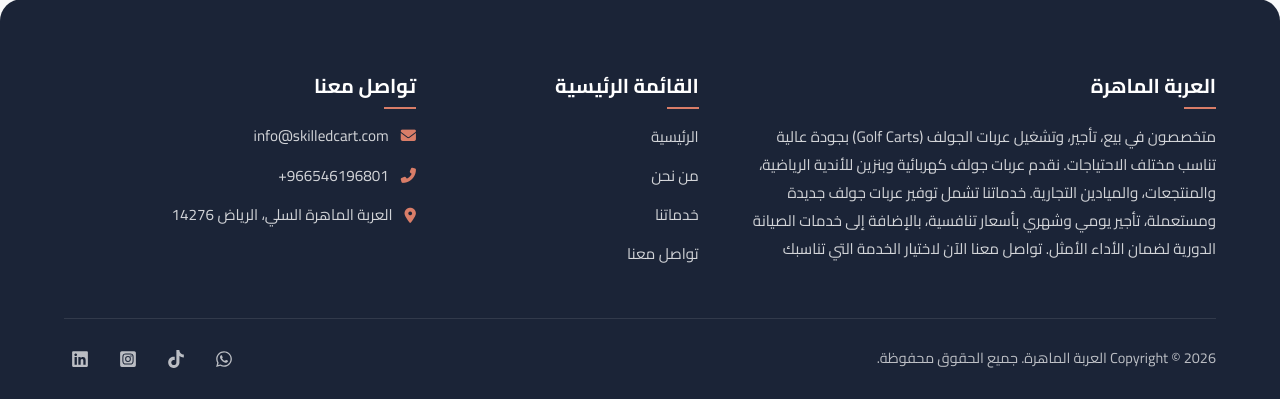
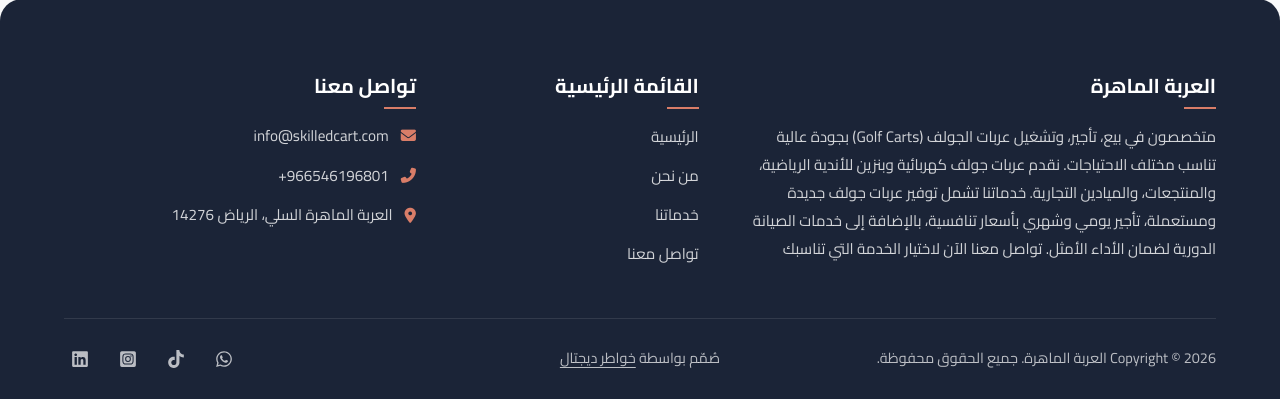
Before and after one commit to alkhowatir/mersan-website, a PHP site: page /index.html in a window 1280 px wide. Shown: the part 5715-6114 px from the top of the page. Run offline with PHP 8.4, Linux system fonts and the light colour scheme.

Commit message:
Add Alkhowatir agency credit to site footers

```diff
--- a/404.html
+++ b/404.html
@@ -90,8 +90,9 @@
     <!-- Site Footer -->
     <footer class="site-footer" id="colophon">
         <div class="container">
-            <div class="footer-bottom" style="border: none; padding: 30px 0; justify-content: center;">
+            <div class="footer-bottom" style="border: none; padding: 30px 0; display: flex; flex-direction: column; justify-content: center;">
                 <p>Copyright © 2026 العربة الماهرة. جميع الحقوق محفوظة.</p>
+                <p class="footer-credit">صُمّم بواسطة <a href="https://alkhowatir.store/" target="_blank" rel="noopener noreferrer">خواطر ديجتال</a></p>
             </div>
         </div>
     </footer>
--- a/about/index.html
+++ b/about/index.html
@@ -245,6 +245,7 @@
             <!-- Footer Bottom Bar -->
             <div class="footer-bottom">
                 <p>Copyright © 2026 العربة الماهرة. جميع الحقوق محفوظة.</p>
+                <p class="footer-credit">صُمّم بواسطة <a href="https://alkhowatir.store/" target="_blank" rel="noopener noreferrer">خواطر ديجتال</a></p>
                 <div class="footer-social">
                     <a href="https://wa.me/966546196801" target="_blank" rel="noopener noreferrer" aria-label="واتساب">
                         <svg viewBox="0 0 448 512"><path d="M380.9 97.1C339 55.1 283.2 32 223.9 32c-122.4 0-222 99.6-222 222 0 39.1 10.2 77.3 29.6 111L0 480l117.7-30.9c32.4 17.7 68.9 27 106.1 27h.1c122.3 0 224.1-99.6 224.1-222 0-59.3-25.2-115-67.1-157zm-157 341.6c-33.2 0-65.7-8.9-94-25.7l-6.7-4-69.8 18.3L72 359.2l-4.4-7c-18.5-29.4-28.2-63.3-28.2-98.2 0-101.7 82.8-184.5 184.6-184.5 49.3 0 95.6 19.2 130.4 54.1 34.8 34.9 56.2 81.2 56.1 130.5 0 101.8-84.9 184.6-186.6 184.6zm101.2-138.2c-5.5-2.8-32.8-16.2-37.9-18-5.1-1.9-8.8-2.8-12.5 2.8-3.7 5.6-14.3 18-17.6 21.8-3.2 3.7-6.5 4.2-12 1.4-32.6-16.3-54-29.1-75.5-66-5.7-9.8 5.7-9.1 16.3-30.3 1.8-3.7.9-6.9-.5-9.7-1.4-2.8-12.5-30.1-17.1-41.2-4.5-10.8-9.1-9.3-12.5-9.5-3.2-.2-6.9-.2-10.6-.2-3.7 0-9.7 1.4-14.8 6.9-5.1 5.6-19.4 19-19.4 46.3 0 27.3 19.9 53.7 22.6 57.4 2.8 3.7 39.1 59.7 94.8 83.8 35.2 15.2 49 16.5 66.6 13.9 10.7-1.6 32.8-13.4 37.4-26.4 4.6-13 4.6-24.1 3.2-26.4-1.3-2.5-5-3.9-10.5-6.6z"/></svg>
--- a/assets/css/style.css
+++ b/assets/css/style.css
@@ -1282,16 +1282,31 @@ button, input, textarea, select {
 
 .footer-bottom {
     padding: 24px 0;
-    display: flex;
-    align-items: center;
-    justify-content: space-between;
-    flex-wrap: wrap;
+    display: grid;
+    grid-template-columns: minmax(0, 1fr) auto minmax(0, 1fr);
+    align-items: center;
     gap: 16px;
     font-size: 0.9rem;
     color: rgba(255, 255, 255, 0.7);
 }
 
+.footer-credit {
+    text-align: center;
+}
+
+.footer-credit a {
+    color: inherit;
+    text-decoration: underline;
+    text-underline-offset: 4px;
+}
+
+.footer-credit a:hover,
+.footer-credit a:focus-visible {
+    color: var(--color-primary);
+}
+
 .footer-social {
+    justify-self: end;
     display: flex;
     align-items: center;
     gap: 16px;
@@ -1426,6 +1441,7 @@ button, input, textarea, select {
     }
 
     .footer-bottom {
+        display: flex;
         flex-direction: column;
         text-align: center;
         gap: 12px;
--- a/contact-us/index.html
+++ b/contact-us/index.html
@@ -286,6 +286,7 @@
             <!-- Footer Bottom Bar -->
             <div class="footer-bottom">
                 <p>Copyright © 2026 العربة الماهرة. جميع الحقوق محفوظة.</p>
+                <p class="footer-credit">صُمّم بواسطة <a href="https://alkhowatir.store/" target="_blank" rel="noopener noreferrer">خواطر ديجتال</a></p>
                 <div class="footer-social">
                     <a href="https://wa.me/966546196801" target="_blank" rel="noopener noreferrer" aria-label="واتساب">
                         <svg viewBox="0 0 448 512"><path d="M380.9 97.1C339 55.1 283.2 32 223.9 32c-122.4 0-222 99.6-222 222 0 39.1 10.2 77.3 29.6 111L0 480l117.7-30.9c32.4 17.7 68.9 27 106.1 27h.1c122.3 0 224.1-99.6 224.1-222 0-59.3-25.2-115-67.1-157zm-157 341.6c-33.2 0-65.7-8.9-94-25.7l-6.7-4-69.8 18.3L72 359.2l-4.4-7c-18.5-29.4-28.2-63.3-28.2-98.2 0-101.7 82.8-184.5 184.6-184.5 49.3 0 95.6 19.2 130.4 54.1 34.8 34.9 56.2 81.2 56.1 130.5 0 101.8-84.9 184.6-186.6 184.6zm101.2-138.2c-5.5-2.8-32.8-16.2-37.9-18-5.1-1.9-8.8-2.8-12.5 2.8-3.7 5.6-14.3 18-17.6 21.8-3.2 3.7-6.5 4.2-12 1.4-32.6-16.3-54-29.1-75.5-66-5.7-9.8 5.7-9.1 16.3-30.3 1.8-3.7.9-6.9-.5-9.7-1.4-2.8-12.5-30.1-17.1-41.2-4.5-10.8-9.1-9.3-12.5-9.5-3.2-.2-6.9-.2-10.6-.2-3.7 0-9.7 1.4-14.8 6.9-5.1 5.6-19.4 19-19.4 46.3 0 27.3 19.9 53.7 22.6 57.4 2.8 3.7 39.1 59.7 94.8 83.8 35.2 15.2 49 16.5 66.6 13.9 10.7-1.6 32.8-13.4 37.4-26.4 4.6-13 4.6-24.1 3.2-26.4-1.3-2.5-5-3.9-10.5-6.6z"/></svg>
--- a/index.html
+++ b/index.html
@@ -468,6 +468,7 @@
             <!-- Footer Bottom Bar -->
             <div class="footer-bottom">
                 <p>Copyright © 2026 العربة الماهرة. جميع الحقوق محفوظة.</p>
+                <p class="footer-credit">صُمّم بواسطة <a href="https://alkhowatir.store/" target="_blank" rel="noopener noreferrer">خواطر ديجتال</a></p>
                 <div class="footer-social">
                     <a href="https://wa.me/966546196801" target="_blank" rel="noopener noreferrer" aria-label="واتساب">
                         <svg viewBox="0 0 448 512"><path d="M380.9 97.1C339 55.1 283.2 32 223.9 32c-122.4 0-222 99.6-222 222 0 39.1 10.2 77.3 29.6 111L0 480l117.7-30.9c32.4 17.7 68.9 27 106.1 27h.1c122.3 0 224.1-99.6 224.1-222 0-59.3-25.2-115-67.1-157zm-157 341.6c-33.2 0-65.7-8.9-94-25.7l-6.7-4-69.8 18.3L72 359.2l-4.4-7c-18.5-29.4-28.2-63.3-28.2-98.2 0-101.7 82.8-184.5 184.6-184.5 49.3 0 95.6 19.2 130.4 54.1 34.8 34.9 56.2 81.2 56.1 130.5 0 101.8-84.9 184.6-186.6 184.6zm101.2-138.2c-5.5-2.8-32.8-16.2-37.9-18-5.1-1.9-8.8-2.8-12.5 2.8-3.7 5.6-14.3 18-17.6 21.8-3.2 3.7-6.5 4.2-12 1.4-32.6-16.3-54-29.1-75.5-66-5.7-9.8 5.7-9.1 16.3-30.3 1.8-3.7.9-6.9-.5-9.7-1.4-2.8-12.5-30.1-17.1-41.2-4.5-10.8-9.1-9.3-12.5-9.5-3.2-.2-6.9-.2-10.6-.2-3.7 0-9.7 1.4-14.8 6.9-5.1 5.6-19.4 19-19.4 46.3 0 27.3 19.9 53.7 22.6 57.4 2.8 3.7 39.1 59.7 94.8 83.8 35.2 15.2 49 16.5 66.6 13.9 10.7-1.6 32.8-13.4 37.4-26.4 4.6-13 4.6-24.1 3.2-26.4-1.3-2.5-5-3.9-10.5-6.6z"/></svg>
--- a/projects/index.html
+++ b/projects/index.html
@@ -280,6 +280,7 @@
             <!-- Footer Bottom Bar -->
             <div class="footer-bottom">
                 <p>Copyright © 2026 العربة الماهرة. جميع الحقوق محفوظة.</p>
+                <p class="footer-credit">صُمّم بواسطة <a href="https://alkhowatir.store/" target="_blank" rel="noopener noreferrer">خواطر ديجتال</a></p>
                 <div class="footer-social">
                     <a href="https://wa.me/966546196801" target="_blank" rel="noopener noreferrer" aria-label="واتساب">
                         <svg viewBox="0 0 448 512"><path d="M380.9 97.1C339 55.1 283.2 32 223.9 32c-122.4 0-222 99.6-222 222 0 39.1 10.2 77.3 29.6 111L0 480l117.7-30.9c32.4 17.7 68.9 27 106.1 27h.1c122.3 0 224.1-99.6 224.1-222 0-59.3-25.2-115-67.1-157zm-157 341.6c-33.2 0-65.7-8.9-94-25.7l-6.7-4-69.8 18.3L72 359.2l-4.4-7c-18.5-29.4-28.2-63.3-28.2-98.2 0-101.7 82.8-184.5 184.6-184.5 49.3 0 95.6 19.2 130.4 54.1 34.8 34.9 56.2 81.2 56.1 130.5 0 101.8-84.9 184.6-186.6 184.6zm101.2-138.2c-5.5-2.8-32.8-16.2-37.9-18-5.1-1.9-8.8-2.8-12.5 2.8-3.7 5.6-14.3 18-17.6 21.8-3.2 3.7-6.5 4.2-12 1.4-32.6-16.3-54-29.1-75.5-66-5.7-9.8 5.7-9.1 16.3-30.3 1.8-3.7.9-6.9-.5-9.7-1.4-2.8-12.5-30.1-17.1-41.2-4.5-10.8-9.1-9.3-12.5-9.5-3.2-.2-6.9-.2-10.6-.2-3.7 0-9.7 1.4-14.8 6.9-5.1 5.6-19.4 19-19.4 46.3 0 27.3 19.9 53.7 22.6 57.4 2.8 3.7 39.1 59.7 94.8 83.8 35.2 15.2 49 16.5 66.6 13.9 10.7-1.6 32.8-13.4 37.4-26.4 4.6-13 4.6-24.1 3.2-26.4-1.3-2.5-5-3.9-10.5-6.6z"/></svg>
--- a/services/index.html
+++ b/services/index.html
@@ -536,6 +536,7 @@
         <!-- Footer Bottom Bar -->
         <div class="footer-bottom">
           <p>Copyright © 2026 العربة الماهرة. جميع الحقوق محفوظة.</p>
+          <p class="footer-credit">صُمّم بواسطة <a href="https://alkhowatir.store/" target="_blank" rel="noopener noreferrer">خواطر ديجتال</a></p>
           <div class="footer-social">
             <a
               href="https://wa.me/966546196801"
```
